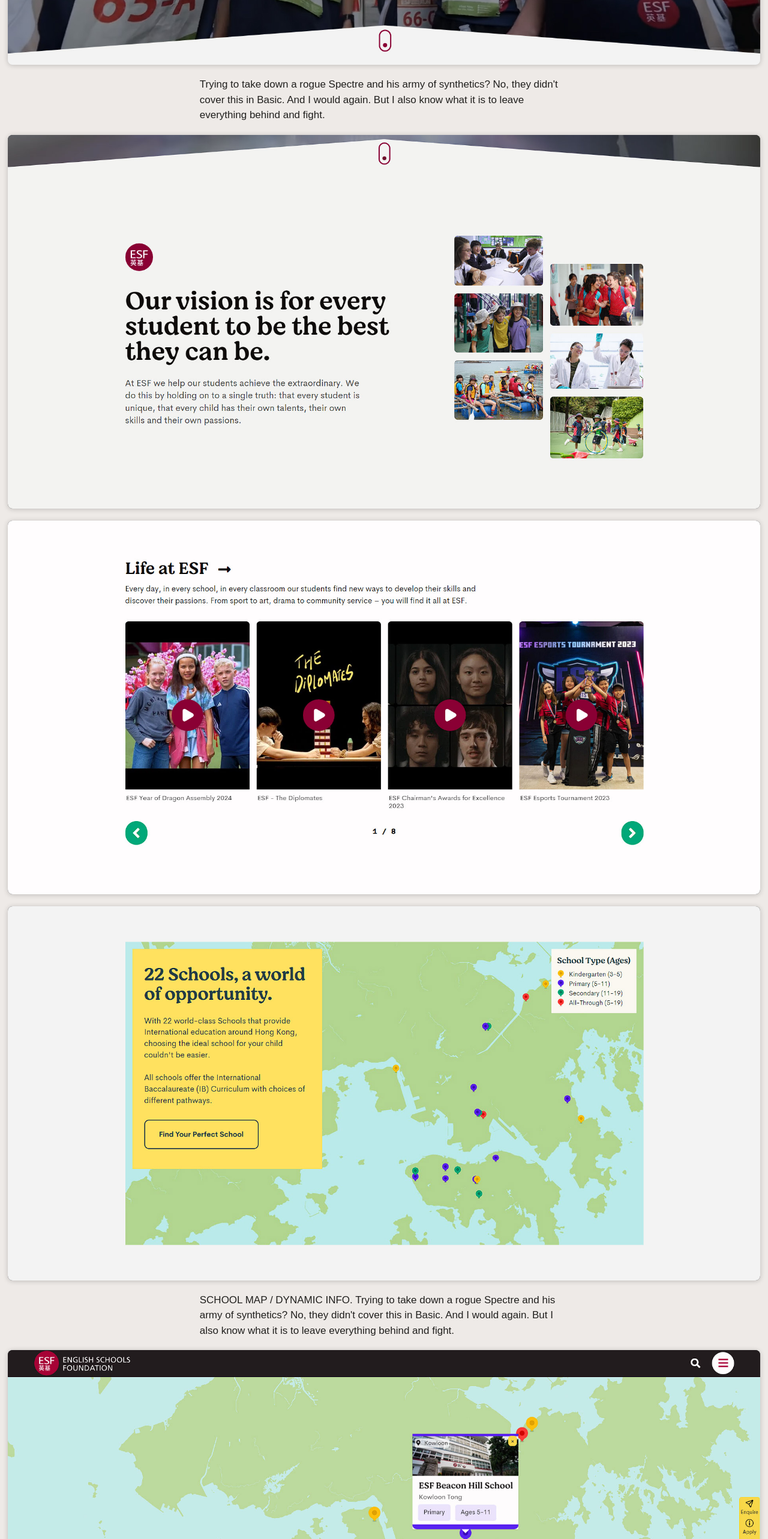
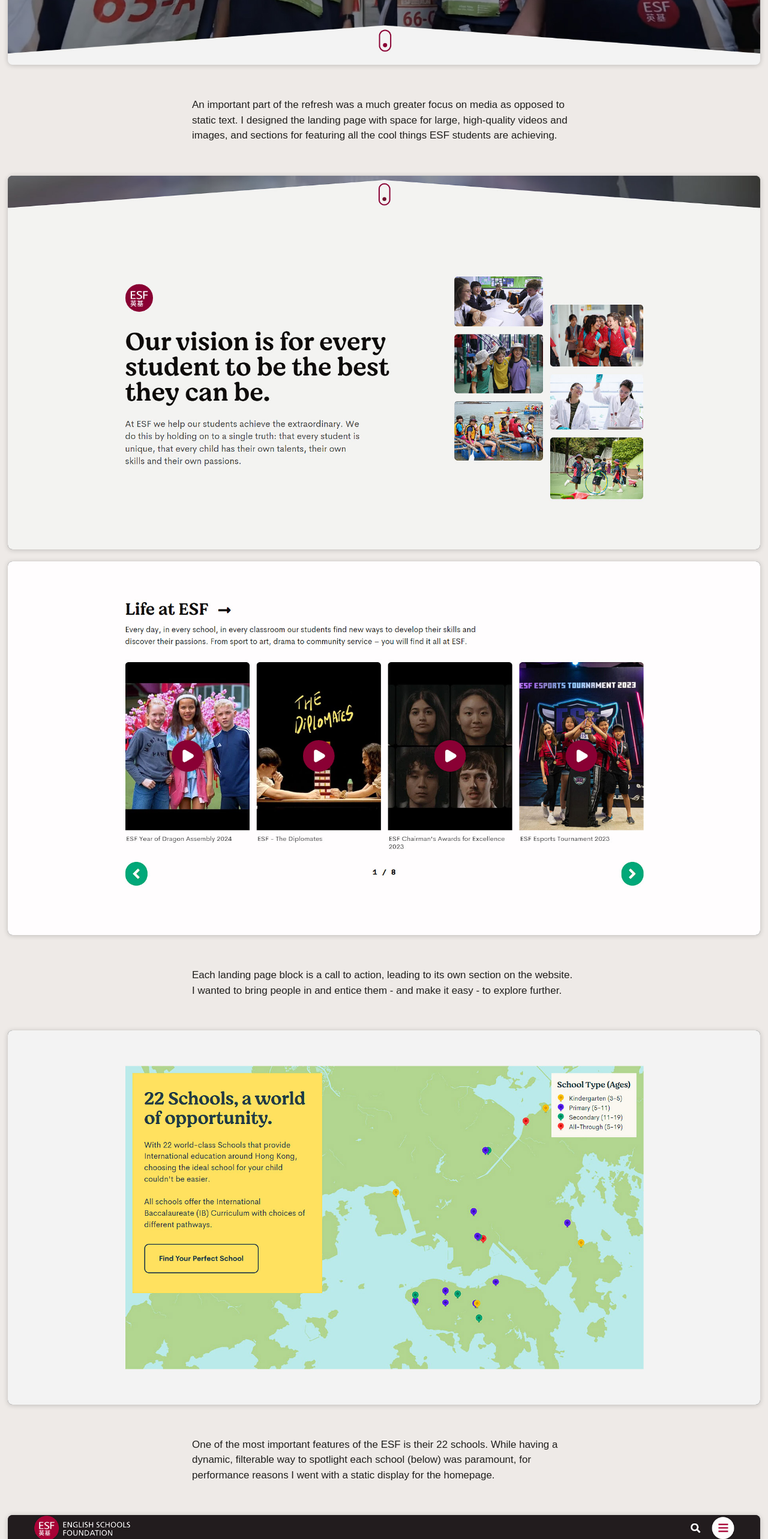
Before and after one commit to indoct/scho-react, a React (Vite) app: page /work/esfjoinus in a window 1280 px wide. Shown: the part 880-3446 px from the top of the page at 60% size. Built offline with nearby package versions, Linux system fonts and the light colour scheme; a web font is replaced by a local one.

Commit message:
ESF Captions

```diff
--- a/src/App.css
+++ b/src/App.css
@@ -1227,6 +1227,10 @@
     padding: 2rem 10%;
     border: 2px solid var(--schogrey);
   }
+
+  .cs-caption {
+    padding: 2rem 0;
+  }
 }
 
 @media only screen and (max-width: 599px) {
--- a/src/pages/work/ESFJoinUs.jsx
+++ b/src/pages/work/ESFJoinUs.jsx
@@ -146,9 +146,10 @@
           </div>
           <div className="col-12 col-sm-6 cs-caption">
             <p>
-              Trying to take down a rogue Spectre and his army of synthetics?
-              No, they didn't cover this in Basic. And I would again. But I also
-              know what it is to leave everything behind and fight.
+              An important part of the refresh was a much greater focus on media
+              as opposed to static text. I designed the landing page with space
+              for large, high-quality videos and images, and sections for
+              featuring all the cool things ESF students are achieving.
             </p>
           </div>
           <div className="col-12">
@@ -169,6 +170,13 @@
               />
             </a>
           </div>
+          <div className="col-12 col-sm-6 cs-caption">
+            <p>
+              Each landing page block is a call to action, leading to its own
+              section on the website. I wanted to bring people in and entice
+              them - and make it easy - to explore further.
+            </p>
+          </div>
           <div className="col-12">
             <a href="#" onClick={() => setIndex(3)}>
               <img
@@ -180,10 +188,10 @@
           </div>
           <div className="col-12 col-sm-6 cs-caption">
             <p>
-              SCHOOL MAP / DYNAMIC INFO. Trying to take down a rogue Spectre and
-              his army of synthetics? No, they didn't cover this in Basic. And I
-              would again. But I also know what it is to leave everything behind
-              and fight.
+              One of the most important features of the ESF is their 22 schools.
+              While having a dynamic, filterable way to spotlight each school
+              (below) was paramount, for performance reasons I went with a
+              static display for the homepage.
             </p>
           </div>
           <div className="col-12">
@@ -204,6 +212,16 @@
               />
             </a>
           </div>
+          <div className="col-12 col-sm-6 cs-caption">
+            <p>
+              The organisation were clear in their desire for a better user
+              experience to display the schools, different from the static pages
+              on their existing site. I created this live map and school
+              database, and designed it so that each school's key
+              characteristics - such as location, age group and school type -
+              were visible and accessible to prospective parents.
+            </p>
+          </div>
           <div className="col-12">
             <a href="#" onClick={() => setIndex(6)}>
               <img
@@ -215,10 +233,13 @@
           </div>
           <div className="col-12 col-sm-6 cs-caption">
             <p>
-              INFO ARCHITECTURE / ADMISSIONS. Trying to take down a rogue
-              Spectre and his army of synthetics? No, they didn't cover this in
-              Basic. And I would again. But I also know what it is to leave
-              everything behind and fight.
+              The other main goal of the project was to organise and display the
+              huge amount of admissions information on the current website. With
+              some information architecture and techniques such as user flows,
+              breadcrumbs, keyword filters, in-page scrolling navigation and
+              accordions, I created a site map and structure that was much less
+              overwhelming and guides the user towards the information they're
+              looking for.
             </p>
           </div>
           <div className="col-12">
@@ -240,15 +261,6 @@
             </a>
           </div>
           <div className="col-12">
-            <a href="#" onClick={() => setIndex(9)}>
-              <img
-                src={assets.joinus10}
-                alt="ESF Admissions / Enquiry Form"
-                className="proj-img img-fluid"
-              />
-            </a>
-          </div>
-          <div className="col-12">
             <a href="#" onClick={() => setIndex(10)}>
               <img
                 src={assets.joinus11}
@@ -262,6 +274,26 @@
               <img
                 src={assets.joinus12}
                 alt="ESF Frequently Asked Questions"
+                className="proj-img img-fluid"
+              />
+            </a>
+          </div>
+          <div className="col-12 col-sm-6 cs-caption">
+            <p>
+              Another goal was to guide people towards the enquiry form for
+              admissions. As it was requested that we not remove any of the
+              questions on the form, I decided to make it multi-page and
+              separate it into sections with clear headings and indicators of
+              how much is left to fill out, rather than one long page full of
+              questions. The new design is also more friendly with colourful,
+              concise instructions, less formal text copy, and a cleaner UI.
+            </p>
+          </div>
+          <div className="col-12">
+            <a href="#" onClick={() => setIndex(9)}>
+              <img
+                src={assets.joinus10}
+                alt="ESF Admissions / Enquiry Form"
                 className="proj-img img-fluid"
               />
             </a>
--- a/src/pages/work/TheOddDystrict.jsx
+++ b/src/pages/work/TheOddDystrict.jsx
@@ -73,20 +73,19 @@
             <p className="categories">
               <span className="p-cat">UX & UI</span>/
               <span className="p-cat">Identity Design</span>/
-              <span className="p-cat">Front-End</span>/
+              <span className="p-cat">Front End</span>/
               <span className="p-cat">React</span>
             </p>
             <h1 className="mb-3">
               <span className="gradient">The Odd Dystrict</span>
             </h1>
             <p className="proj-tagline">
-              A fresh, dynamic face for Hong Kong's largest provider of
-              English-medium education.
+              Website and web3 interface where users could mint an art NFT and
+              interact with their portfolio.
             </p>
             <p className="intro">
-              The English Schools Foundation (est. 1967) approached me to add a
-              few pages to their existing website for a summer student
-              recruitment drive for their 22 schools.
+              Website and web3 interface where users could mint an art NFT and
+              interact with their portfolio.
             </p>
             <div className="pp-info">
               <p className="plink-cont">
```
